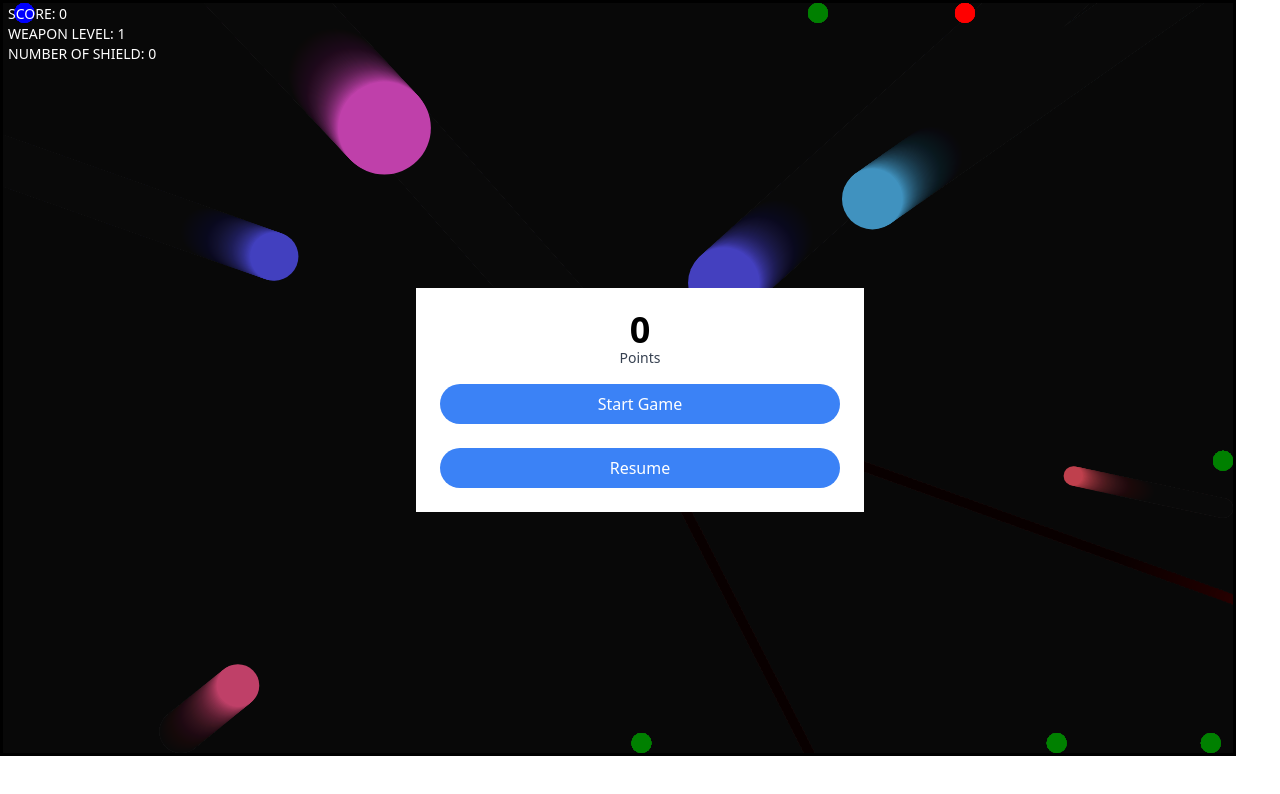
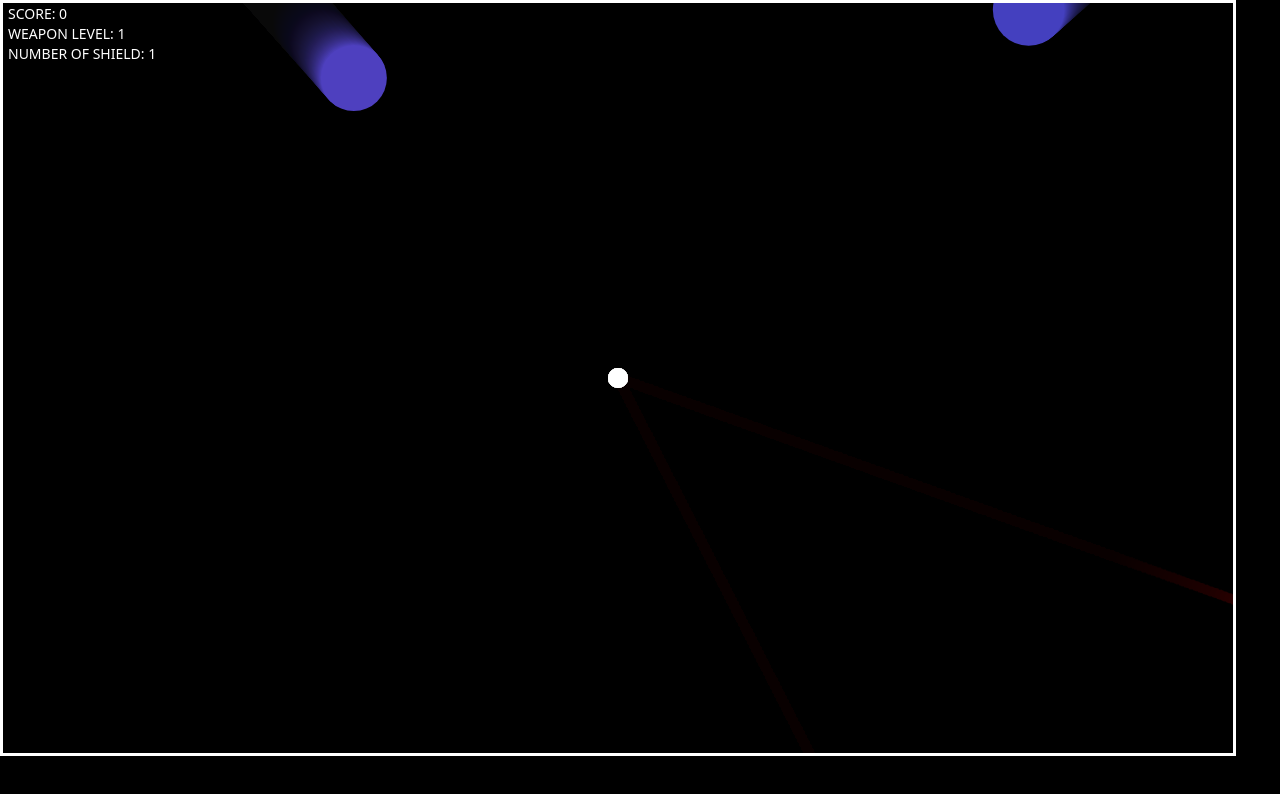
Before and after one commit to EdwinDX/Module-1-CaseStudy, a plain HTML site: page game.html in a window 1280 px wide. Both pictures are taken after a click on the button "Start Game". Drawn offline with nearby package versions, Linux system fonts and the light colour scheme.

Commit message:
almost done

```diff
--- a/game.html
+++ b/game.html
@@ -5,14 +5,16 @@
     <title>SHOOTING ENEMIES</title>
     <link href="https://unpkg.com/tailwindcss@^2/dist/tailwind.min.css" rel="stylesheet">
     <link rel="stylesheet" href="game.css">
+    <style>
+        body {
+            margin: 0;
+            background: black;
+        }
+    </style>
 </head>
 <body>
-<style>
-    body {
-        margin: 0;
-    }
-</style>
-<div class="fixed text-white text-sm ml-2 mt-1">
+
+<div class="fixed text-white text-sm ml-2 mt-1" style="pointer-events: none" id="board">
     <span>SCORE: </span><span id='score'>0</span>
     <br>
     <span>WEAPON LEVEL: </span><span id='spell'>0</span>
@@ -20,18 +22,18 @@
     <span>NUMBER OF SHIELD: </span><span id='shield'>0</span>
     <br>
 </div>
-<div class="fixed inset-0 flex items-center justify-center" id="modal">
+<div class="fixed inset-0 flex items-center justify-center" id="menu">
     <div class="bg-white max-w-md w-full p-6 text-center">
         <h1 class="text-4xl font-bold leading-none" id="bigscorepoint">0</h1>
         <p class="text-sm text-gray-700 mb-4">Points</p>
         <div>
-            <button class="bg-blue-500 text-white w-full py-2 rounded-full text-sms" id="startGameBt">Start Game</button>
+            <button class="bg-blue-500 text-white w-full py-2 rounded-full text-sms" id="startGameBt" onclick="startGame()">Start Game</button>
             <br><br>
             <button class="bg-blue-500 text-white w-full py-2 rounded-full text-sms" id="backtoGameBt">Resume</button>
         </div>
     </div>
 </div>
-<canvas id="myCanvas" style="border: solid"> </canvas>
+<canvas id="myCanvas" style="border: solid white"> </canvas>
 <script src="fragments.js"></script>
 <script src="spells.js"></script>
 <script src="bullet.js"></script>
--- a/main.js
+++ b/main.js
@@ -10,7 +10,9 @@ const DEFAULT_PLAYER_RADIUS = 10;
 const DEFAULT_PLAYER_COLOR = 'white';
 const DEFAULT_PLAYER_SPEED = 0.8;
 let animateId;
+let scores = [];
 let score = 0;
+let finalScore = 0;
 let player = new Players(DEFAULT_PLAYER_X,DEFAULT_PLAYER_Y,DEFAULT_PLAYER_RADIUS,DEFAULT_PLAYER_COLOR,true,false,null,null,DEFAULT_PLAYER_SPEED,1,1);
 let bullet_Sample = new Bullet();
 let enemy_Sample = new Players();
@@ -19,8 +21,11 @@ let bullets = [];
 let enemies = [];
 let spells = [];
 let fragments = [];
-let img_background = new Image();
-img_background.src = "img/sky.jpg";
+// let img_background = new Image();
+// img_background.src = "img/sky.jpg";
+let menu = document.getElementById('menu');
+let board = document.getElementById('board');
+board.style.display = 'none';
 let lvl0_shot = new Audio('audio/lvl-0-shot.mp3');
 let lvl1_shot = new Audio('audio/lvl-1-shot.mp3');
 let lvl2_shot = new Audio('audio/lvl-2-shot.mp3');
@@ -30,41 +35,20 @@ let endGame = new Audio('audio/end-game.mp3');
 let endGame2 = new Audio('audio/end-game-2.mp3');
 let upgrade = new Audio('audio/upgrade.mp3');
 let downgrade = new Audio('audio/downgrade.mp3');
+function reset(){
+    player = new Players(DEFAULT_PLAYER_X,DEFAULT_PLAYER_Y,DEFAULT_PLAYER_RADIUS,DEFAULT_PLAYER_COLOR,true,false,null,null,DEFAULT_PLAYER_SPEED,1,1);
+    bullet_Sample = new Bullet();
+    enemy_Sample = new Players();
+    spell_Sample = new Spells();
+    score = 0;
+    scores.push(score);
+    finalScore = 0;
+    bullets = [];
+    enemies = [];
+    spells = [];
+    fragments = [];
+}
 
-window.addEventListener('click',event => {
-    player.shootingStatus = true;
-    let x = event.clientX;
-    let y = event.clientY;
-    if (player.weapon_level <= 0) {
-        lvl0_shot.play();
-        bullet_Sample.setAngle(x,y);
-        bullet_Sample.setVelocity();
-        bullets.push(new Bullet(player.x,player.y,5,'white',bullet_Sample.velocity,bullet_Sample.angle,true));
-    }
-    else if (player.weapon_level===1) {
-        lvl1_shot.play();
-        bullet_Sample.setAngle(x,y-20);
-        bullet_Sample.setVelocity();
-        bullets.push(new Bullet(player.x,player.y,5,'red',bullet_Sample.velocity,bullet_Sample.angle,true));
-        bullet_Sample.setAngle(x,y+20);
-        bullet_Sample.setVelocity();
-        bullets.push(new Bullet(player.x,player.y,5,'red',bullet_Sample.velocity,bullet_Sample.angle,true));
-    }
-    else {
-        lvl2_shot.play();
-        bullet_Sample.setAngle(x,y);
-        bullet_Sample.setVelocity();
-        bullets.push(new Bullet(player.x,player.y,5,'green',bullet_Sample.velocity,bullet_Sample.angle,true));
-        bullet_Sample.setAngle(x,y-20);
-        bullet_Sample.setVelocity();
-        bullets.push(new Bullet(player.x,player.y,5,'green',bullet_Sample.velocity,bullet_Sample.angle,true));
-        bullet_Sample.setAngle(x,y+20);
-        bullet_Sample.setVelocity();
-        bullets.push(new Bullet(player.x,player.y,5,'green',bullet_Sample.velocity,bullet_Sample.angle,true));
-    }
-
-    player.shootingStatus = false;
-});
 function animate() {
     animateId = requestAnimationFrame(animate);
 
@@ -117,8 +101,10 @@ function animate() {
                 player.status = false;
                 cancelAnimationFrame(animateId);
                 endGame.play();
-
-
+                finalScore = score;
+                document.getElementById('bigscorepoint').innerHTML = score;
+                menu.style.display = 'flex';
+                board.style.display = 'none';
             }
         }
         bullets.forEach((bullet, bulletIndex) => {
@@ -187,8 +173,47 @@ function createSpellBox() {
         spell_Sample.setColorSpell();
         spell_Sample.setSpell();
         spells.push(new Spells(spell_Sample.x,spell_Sample.y,10,spell_Sample.type,spell_Sample.color,true));
-    },1000);
+    },30000);
 }
-animate();
-createEnemy();
-createSpellBox();
+function startGame() {
+    window.addEventListener('click',event => {
+        player.shootingStatus = true;
+        let x = event.clientX;
+        let y = event.clientY;
+        if (player.weapon_level <= 0) {
+            lvl0_shot.play();
+            bullet_Sample.setAngle(x,y);
+            bullet_Sample.setVelocity();
+            bullets.push(new Bullet(player.x,player.y,5,'white',bullet_Sample.velocity,bullet_Sample.angle,true));
+        }
+        else if (player.weapon_level===1) {
+            lvl1_shot.play();
+            bullet_Sample.setAngle(x,y-20);
+            bullet_Sample.setVelocity();
+            bullets.push(new Bullet(player.x,player.y,5,'red',bullet_Sample.velocity,bullet_Sample.angle,true));
+            bullet_Sample.setAngle(x,y+20);
+            bullet_Sample.setVelocity();
+            bullets.push(new Bullet(player.x,player.y,5,'red',bullet_Sample.velocity,bullet_Sample.angle,true));
+        }
+        else {
+            lvl2_shot.play();
+            bullet_Sample.setAngle(x,y);
+            bullet_Sample.setVelocity();
+            bullets.push(new Bullet(player.x,player.y,5,'green',bullet_Sample.velocity,bullet_Sample.angle,true));
+            bullet_Sample.setAngle(x,y-20);
+            bullet_Sample.setVelocity();
+            bullets.push(new Bullet(player.x,player.y,5,'green',bullet_Sample.velocity,bullet_Sample.angle,true));
+            bullet_Sample.setAngle(x,y+20);
+            bullet_Sample.setVelocity();
+            bullets.push(new Bullet(player.x,player.y,5,'green',bullet_Sample.velocity,bullet_Sample.angle,true));
+        }
+
+        player.shootingStatus = false;
+    });
+    reset();
+    animate();
+    createEnemy();
+    createSpellBox();
+    menu.style.display = 'none';
+    board.style.display = 'inline';
+}
```
